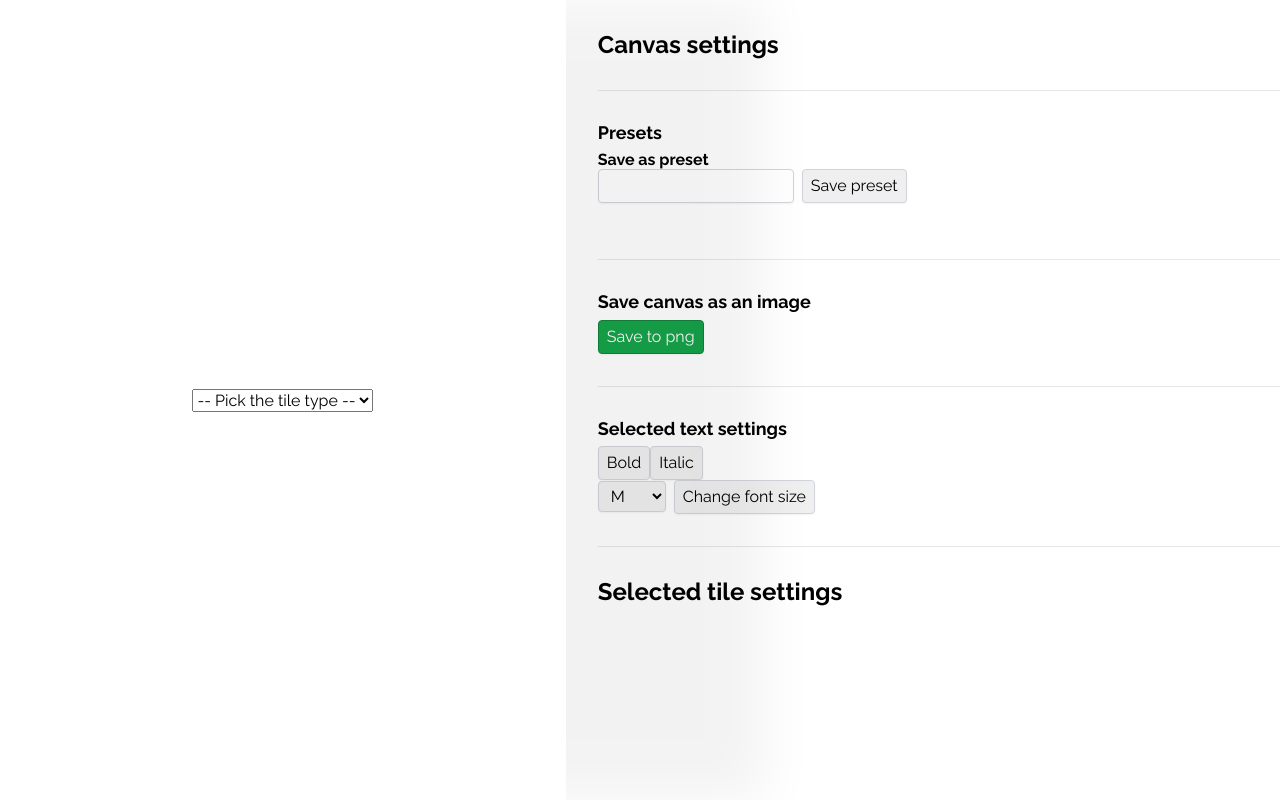
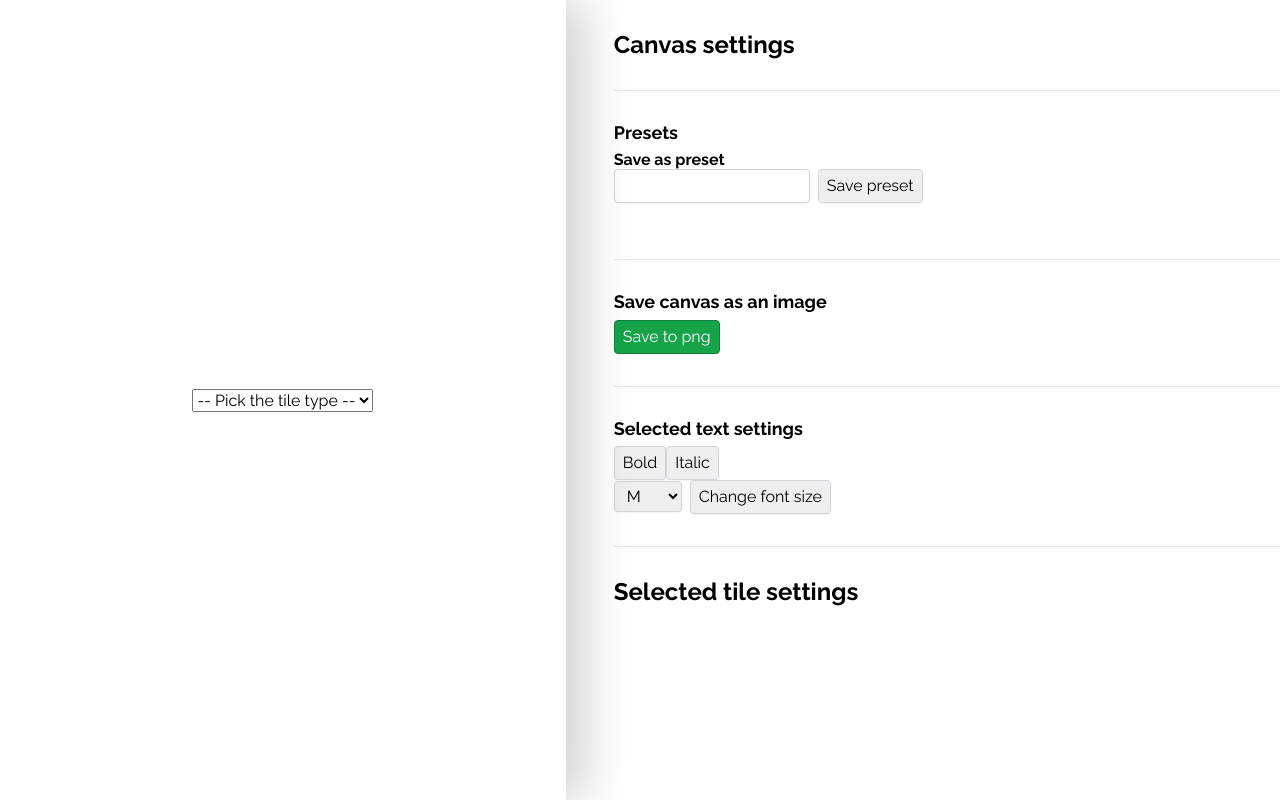
Before and after one commit to riccardofano/paper-sheet-editor, a React (Vite) app: page / in a window 1280 px wide. Built offline with nearby package versions, Linux system fonts and the light colour scheme.

Commit message:
Change how canvas shadow looks

```diff
--- a/src/App.css
+++ b/src/App.css
@@ -12,7 +12,7 @@ main {
   display: flex;
   flex-direction: column;
   gap: var(--child-padding);
-  padding-inline-start: 2rem;
+  padding-inline-start: 3rem;
 }
 
 .settings > section {
@@ -58,8 +58,7 @@ main {
   height: 100vh;
   aspect-ratio: 1/1.414;
   overflow-y: hidden;
-  box-shadow: -200px 0 50px rgba(0, 0, 0, 0.05),
-    200px 0 50px rgba(0, 0, 0, 0.05);
+  box-shadow: 1rem 0 3rem rgba(0, 0, 0, 0.2);
 }
 
 .canvas > * {
```
